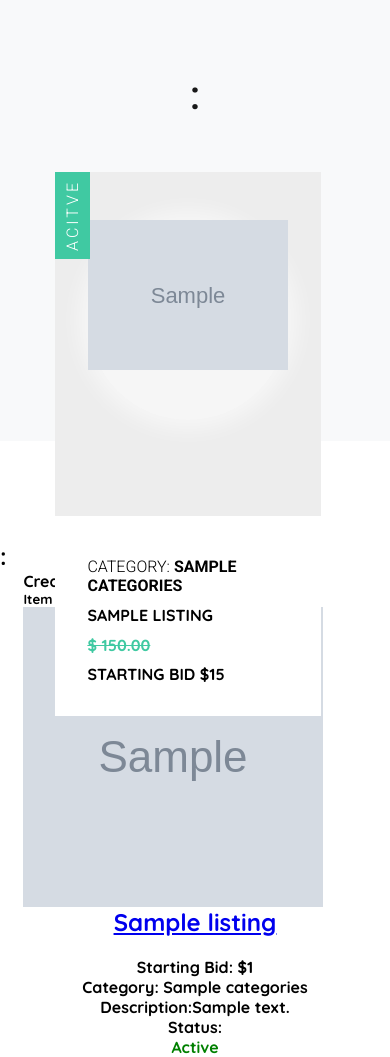
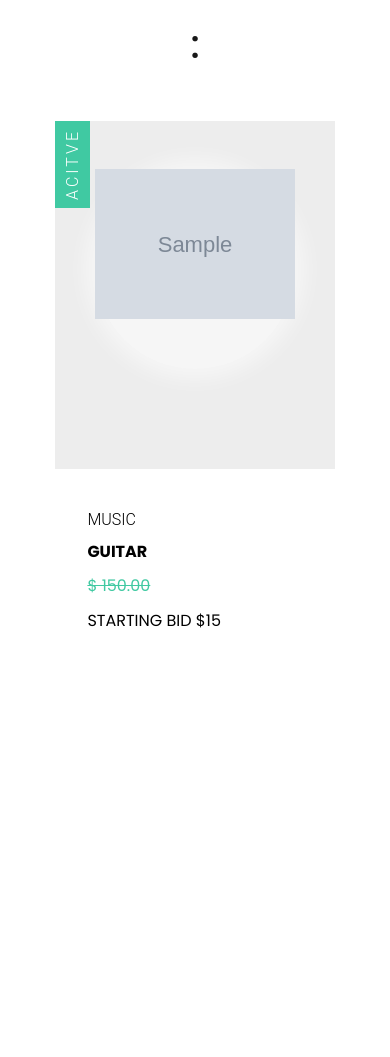
Before and after one commit to faizann7/dbproject, a Django app: template commerce/auctions/templates/auctions/index.html in a window 390 px wide. After the commit the page ends 628 px from the top, so only its background shows below. Run offline with Django 3.2, Linux system fonts and the light colour scheme; the template is opened without the code that fills it: most values are stand-ins (such as "Sample title", 1, 10 or a date in 2020); grey boxes marked "Sample" are stand-in pictures; parts of the project's set-up code (start-up, migrations or seed data) failed here and were passed over.

Commit message:
kind of working but not responsive

```diff
--- a/commerce/auctions/static/indexproduct.css
+++ b/commerce/auctions/static/indexproduct.css
@@ -1,5 +1,3 @@
-@import url('https://fonts.googleapis.com/css2?family=Quicksand:wght@300;400;500;600;700&family=Roboto:wght@300;400;500;700;900&display=swap');
-
 :root{
     --white-light: rgba(255, 255, 255, 0.5);
     --alice-blue: #f8f9fa;
@@ -12,7 +10,7 @@
     box-sizing: border-box;
 }
 body{
-    font-family: 'Quicksand', sans-serif;
+    font-family: 'Poppins', sans-serif;
 }
 
 /* Utility stylings */
@@ -171,67 +171,30 @@ img{
     cursor: pointer;
 }
 
-/* product collection */
-.product-collection{
-    padding: 3.2rem 0;
+/* Media Queries */
+@media screen and (min-width: 768px){
+    .grid-wrapper {
+        display: grid;
+        grid-template-columns: repeat(2, 1fr);
+        /* grid-auto-rows: 250px; */
+        grid-gap: 5rem;
+        grid-auto-flow: row;
     }
-.product-collection-wrapper{
-    padding: 3.2rem 0;
+
+    .grid-item {
+        justify-content: center;
+        align-items: center;
     }
-.product-col-left{
-    background: linear-gradient(rgba(0, 0, 0, 0), rgba(0, 0, 0, 0.3)), url("images/fashion-img-1.jpg") center/cover no-repeat;
-}
-.product-col-r-top{
-    background: linear-gradient(rgba(0, 0, 0, 0), rgba(0, 0, 0, 0.3)), url("images/fashion-img-2.png") center/cover no-repeat;
-}
-.flex{
-    display: flex;
-    justify-content: center;
-    align-items: flex-end;
-    height: 50vh;
-    padding: 2rem 1.5rem 3.2rem;
-    margin: 5px;
-}
-.product-col-r-bottom > div:first-child{
-    background: #eaa001;
-}
-.product-col-r-bottom > div:last-child{
-    background: #0090ff;
-}
-.product-col-content{
-    text-align: center;
-    color: white;
-}
-.product-collection .text-light{
-    opacity: 1;
-    font-size: 0.8;
-    font-weight: 400;
-    line-height: 1.7;
-}
-.btn-dark{
-    background: black;
-    color: white;
-    outline: 0;
-    border-radius: 25px;
-    padding: 0.7rem 1rem;
-    border: 0;
-    margin-top: 1rem;
-    cursor: pointer;
-    transition: all 0.6s ease;
-    font-size: 1rem;
-    font-family: inherit;
-}
-.btn-dark:hover{
-    background: var(--carribean-green);
 }
 
 
 
+@media screen and (min-width: 992px){
     .grid-wrapper {
         display: grid;
         grid-template-columns: repeat(3, 1fr);
-    grid-auto-rows: 250px;
-    grid-gap: 1rem;
+        /* grid-auto-rows: 250px; */
+        grid-gap: 5rem;
         grid-auto-flow: row;
     }
 
--- a/commerce/auctions/templates/auctions/index.html
+++ b/commerce/auctions/templates/auctions/index.html
@@ -1,53 +1,31 @@
-{%  load static  %}
-
+{% load static %}
 
 <!DOCTYPE html>
 <html lang="en">
 <head>
   <meta charset="UTF-8">
   <meta name="viewport" content="width=device-width, initial-scale=1.0">
-  <title>Document</title>
   <link href='https://unpkg.com/boxicons@2.0.7/css/boxicons.min.css' rel='stylesheet'>
   <link rel="stylesheet" type="text/css" href="{% static 'indexproduct.css' %}" >
   <link href="https://fonts.googleapis.com/css?family=Poppins:200,300,400,500,600,700&display=swap" rel="stylesheet">
-
+  <title>Document</title>
 </head>
 <body>
-  <!-- <div class="products">
-    <div class="container">
-      <h1 class="lg-title">{{message}}:</h1> -->
 
-
-
-      <!-- <div class="grid-items">
+   <div class="grid-items">
         <div class="container">
           <h1 class="lg-title">{{message}}:</h1>
 
           <div class="grid-wrapper">
             {% for listing in all_listings %}
             <div class="grid-items">
+                <div class="product">
+                    <div class="product-content">
+
+                        <div class="product-img">
                           <img  src="{{MEDIA_URL}}{{listing.image}}">
-              <a href = "{% url 'item' listing.id %}" class = "product-name">{{listing.title}}</a>
-
-            </div>
-            {% endfor %}
                         </div>
 
-        </div>
-      </div> -->
-
-      <div class="products">
-        <div class="container">
-          <h1 class="lg-title">{{message}}:</h1>
-
-          <div class="grid-wrapper">
-            {% for listing in all_listings %}
-
-            <div class = "product">
-              <div class = "product-content">
-                  <div class = "product-img">
-                    <img  src="{{MEDIA_URL}}{{listing.image}}">
-                  </div>
                         <div class = "product-btns">
                           <button type = "button" class = "btn-cart"> add to cart
                               <span><i class = "fas fa-plus"></i></span>
@@ -56,11 +34,12 @@
                               <span><i class = "fas fa-shopping-cart"></i></span>
                           </button>
                         </div>
+
                     </div>
 
                     <div class = "product-info">
                       <div class = "product-info-top">
-                      <h2 class = "sm-title">Category:<strong> {{listing.Categories}}</h2>
+                          <h2 class = "sm-title">MUSIC</h2>
                           <div class = "rating">
                               <span><i class = "fas fa-star"></i></span>
                               <span><i class = "fas fa-star"></i></span>
@@ -69,7 +48,7 @@
                               <span><i class = "far fa-star"></i></span>
                           </div>
                       </div>
-                  <a href = "#" class = "product-name">{{listing.title}}</a>
+                      <a href = "#" class = "product-name">GUITAR</a>
                       <p class = "product-price">$ 150.00</p>
                       <p class = "product-price">STARTING BID $15</p>
                   </div>
@@ -79,54 +58,18 @@
                   </div>
                 </div>
 
+
+
+
+              <!-- <a href = "{% url 'item' listing.id %}" class = "product-name">{{listing.title}}</a> -->
+
+            </div>
             {% endfor %}
           </div>
+
         </div>
       </div>
 
 
-
-
-
 </body>
 </html>
-
-
-
-
-
-<div style="padding-top: 100px;">
-
-</div>
-
-    <h2>{{message}}:</h2>
-    {% for listing in all_listings %}
-    <div class="shadow-lg p-3 mb-5 bg-white rounded">
-    <div class="container px-lg-5">
-    <div class="row mx-lg-n5">
-    <div class="col py-3 px-lg-5 border bg-light">
-    Created {{listing.date}}
-    <h5 >Item no: {{listing.id}}</h5>
-    <img  src="{{MEDIA_URL}}{{listing.image}}" style="height:300px;width:300px; padding:auto;" >
-    </div>
-    <div class="col py-3 px-lg-5 border bg-light">
-    <a href="{% url 'item' listing.id %}"><h2 style="text-align:center; text-decoration: underline;">{{listing.title}}</h2><a/>
-    <br>
-    <h4 style="text-align:center">Starting Bid:<strong> ${{listing.starting_bid}}</strong></h4>
-
-   <h4 style="text-align:center">Category:<strong> {{listing.Categories}}</strong></h4>
-
-    <h4  style="text-align:center">Description:<strong>{{listing.description}}</strong></h4>
-
-    {% if listing.close_bid %}
-    <h4  style="text-align:center">Status: <p style="color:red">Closed </p></h4>
-    {% else %}
-    <h4  style="text-align:center">Status: <p style="color:green">Active </p></h4>
-    {% endif %}
-    </div>
-    </div>
-  </div>
-  </div>
-
-
-    {% endfor %}
```
Also changed, not shown: other parts of commerce/auctions/static/indexproduct.css (+24 -26 lines). Lines whose indentation alone changed are shown as unchanged.
